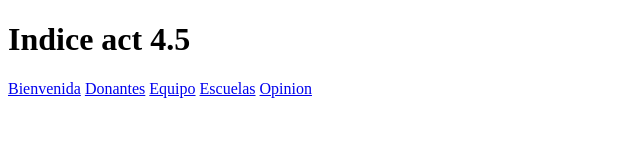
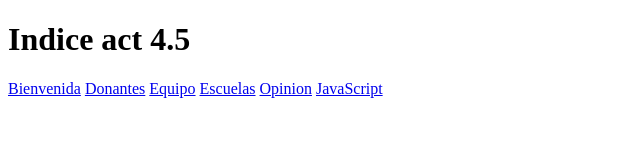
Before and after one commit to goliat2020/goliat2020.github.io, a plain HTML site: page act4.5/indice.html in a window 1280 px wide. Shown: the full height of the page, 0-640 px from the left. Drawn offline with Linux system fonts and the light colour scheme.

Commit message:
Agregar js

```diff
--- a/act4.5/indice.html
+++ b/act4.5/indice.html
@@ -12,6 +12,7 @@
             <a href = "https://goliat2020.github.io/act4.5/equipo.html">Equipo</a>
             <a href = "https://goliat2020.github.io/act4.5/escuelas.html">Escuelas</a>
             <a href = "https://goliat2020.github.io/act4.5/opinion.html">Opinion</a>
+            <a href = "https://goliat2020.github.io/act4.5/servidor.js">JavaScript</a>
         </body>
     </head>
 </html>
```
